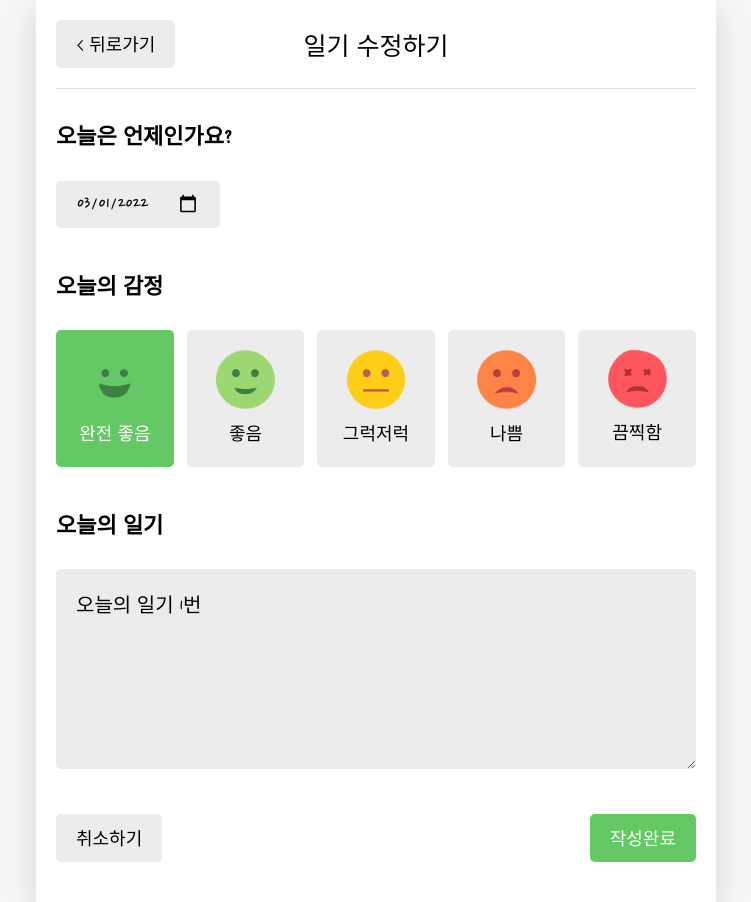
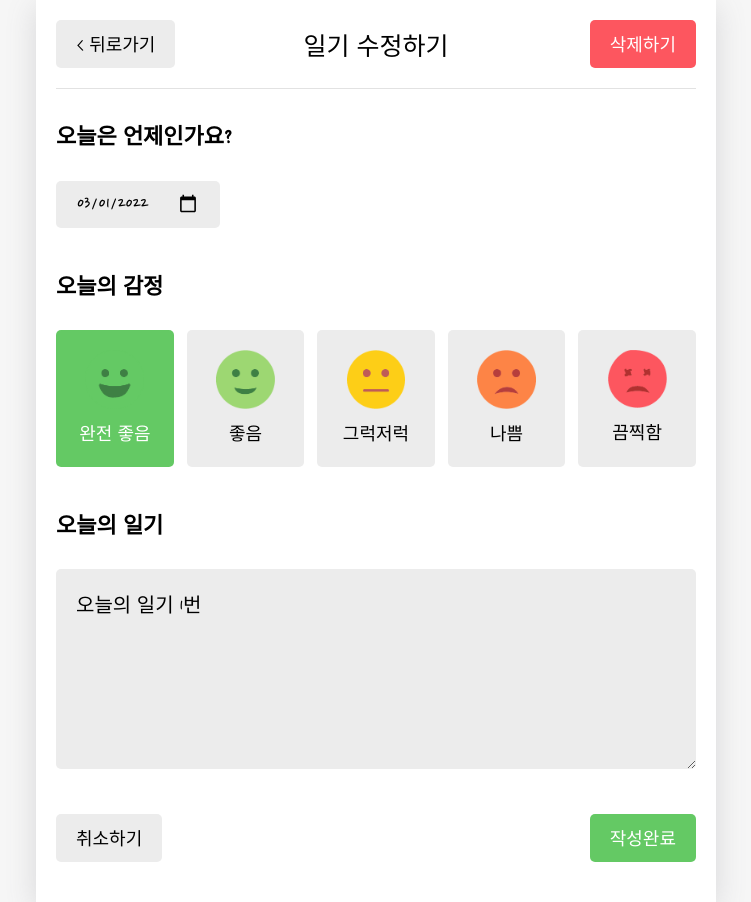
Before and after one commit to Jaeheon-So/Emotion-Diary, a React (Create React App) app: page /edit/1 in a window 1280 px wide. Shown: the whole page, without its empty margins (264-1015 px from the left). Built offline with nearby package versions, Linux system fonts and the light colour scheme; a web font is replaced by a local one.

Commit message:
Add Edit page Remove function

```diff
--- a/src/components/DiaryEditor.js
+++ b/src/components/DiaryEditor.js
@@ -41,7 +41,7 @@ const getStringDate = (date) => {
 
 const DiaryEditor = ({ isEdit, originData }) => {
   const navigate = useNavigate();
-  const { onCreate, onEdit } = useContext(DiaryDispatchContext);
+  const { onCreate, onEdit, onRemove } = useContext(DiaryDispatchContext);
   const [date, setDate] = useState(getStringDate(new Date()));
   const [emotion, setEmotion] = useState(3); // 최초 감정 설정 여부 확인
   const [content, setContent] = useState("");
@@ -69,8 +69,15 @@ const DiaryEditor = ({ isEdit, originData }) => {
       } else {
         onEdit(originData.id, originData.date, content, emotion); // originData.date 확인
       }
+      navigate("/", { replace: true });
     }
-    navigate("/", { replace: true });
+  };
+
+  const handleRemove = () => {
+    if (window.confirm("정말로 일기를 삭제하시겠습니까?")) {
+      onRemove(originData.id);
+      navigate("/", { replace: true });
+    }
   };
 
   useEffect(() => {
@@ -92,6 +99,15 @@ const DiaryEditor = ({ isEdit, originData }) => {
               navigate(-1);
             }}
           />
+        }
+        rightChild={
+          isEdit && (
+            <MyButton
+              text={"삭제하기"}
+              type={"negative"}
+              onClick={handleRemove}
+            />
+          )
         }
       />
       <div>
```
